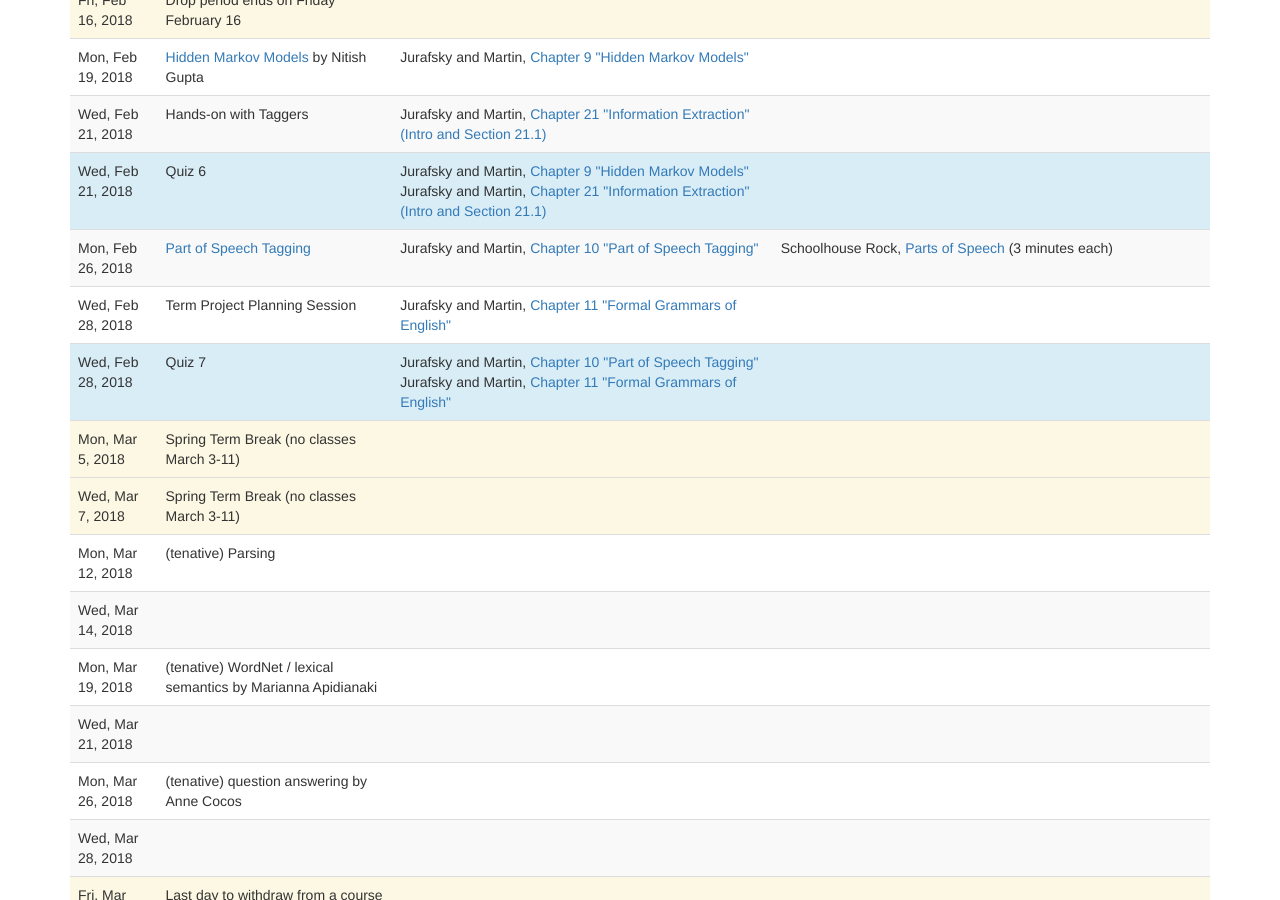
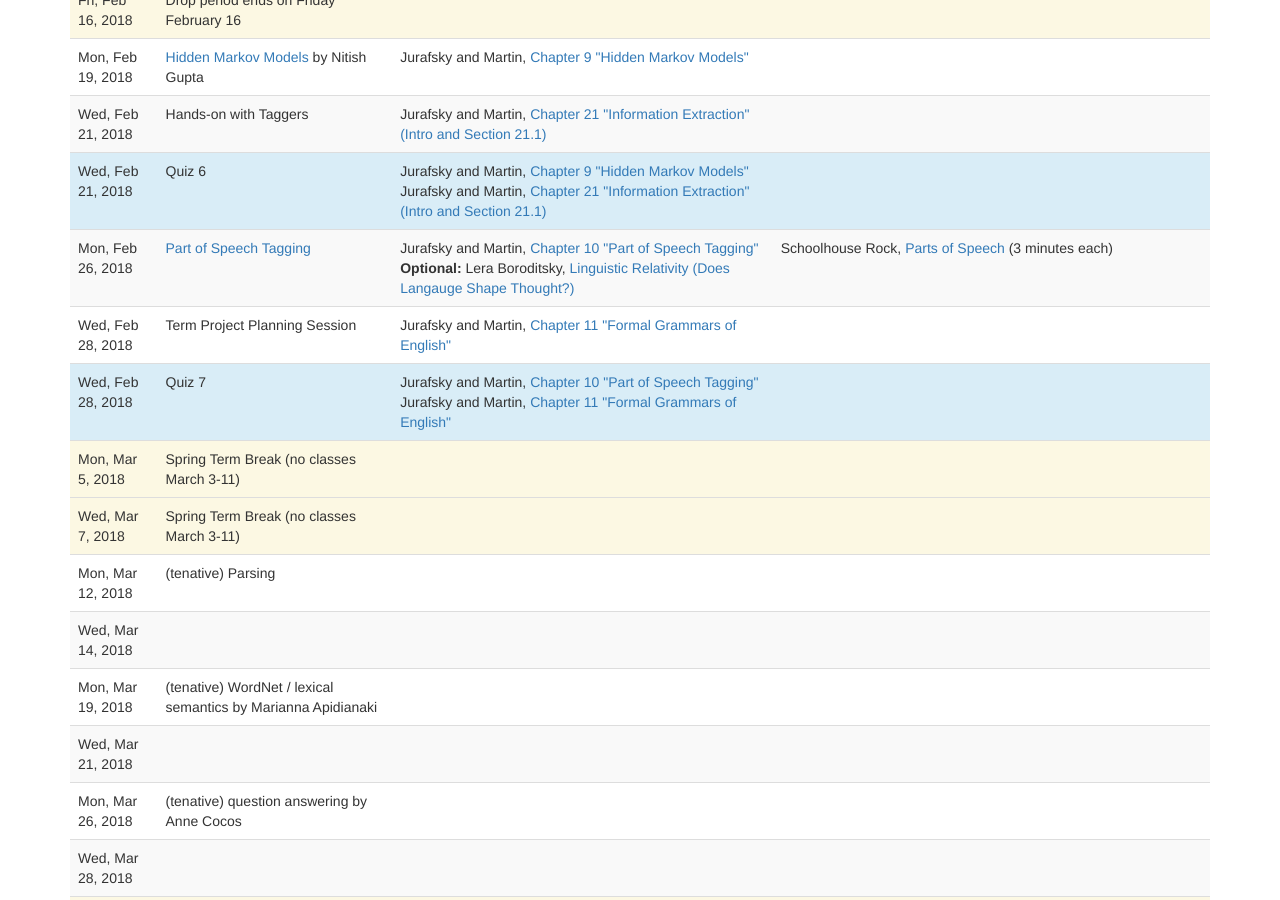
Before and after one commit to computational-linguistics-class/computational-linguistics-class.github.io, a Jekyll site: the page built from lectures.md, in a window 1280 px wide and 900 px high, scrolled down 1449 px. Built offline with Jekyll 4.4.1, drawn with Linux system fonts in a browser that asks for light colours; nearby versions of some CDN libraries; a script that is not in the unit is left out.

Commit message:
Link to Lera's paper

```diff
--- a/_data/lectures.yaml
+++ b/_data/lectures.yaml
@@ -258,6 +258,12 @@
       title: Chapter 10 "Part of Speech Tagging"
       authors: Jurafsky and Martin
       url: https://web.stanford.edu/~jurafsky/slp3/10.pdf
+
+    -
+      title: Linguistic Relativity (Does Langauge Shape Thought?)
+      authors: Lera Boroditsky
+      url: http://lera.ucsd.edu/papers/linguistic-relativity.pdf
+      optional: true
   videos:
     -
       title: Parts of Speech
```
